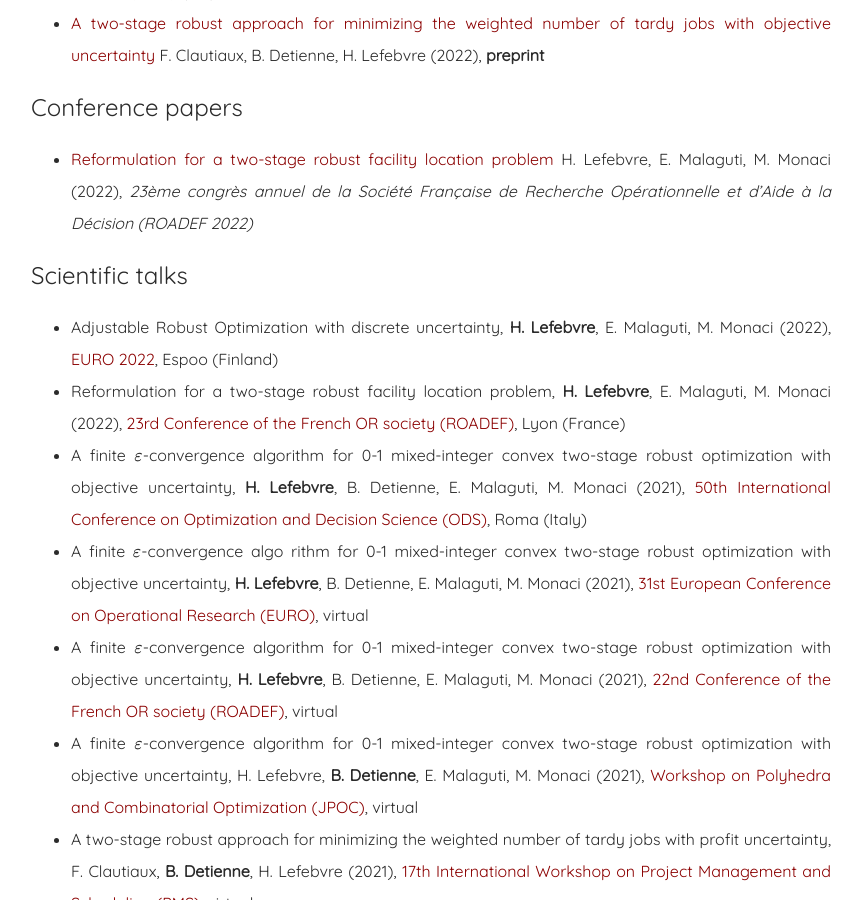
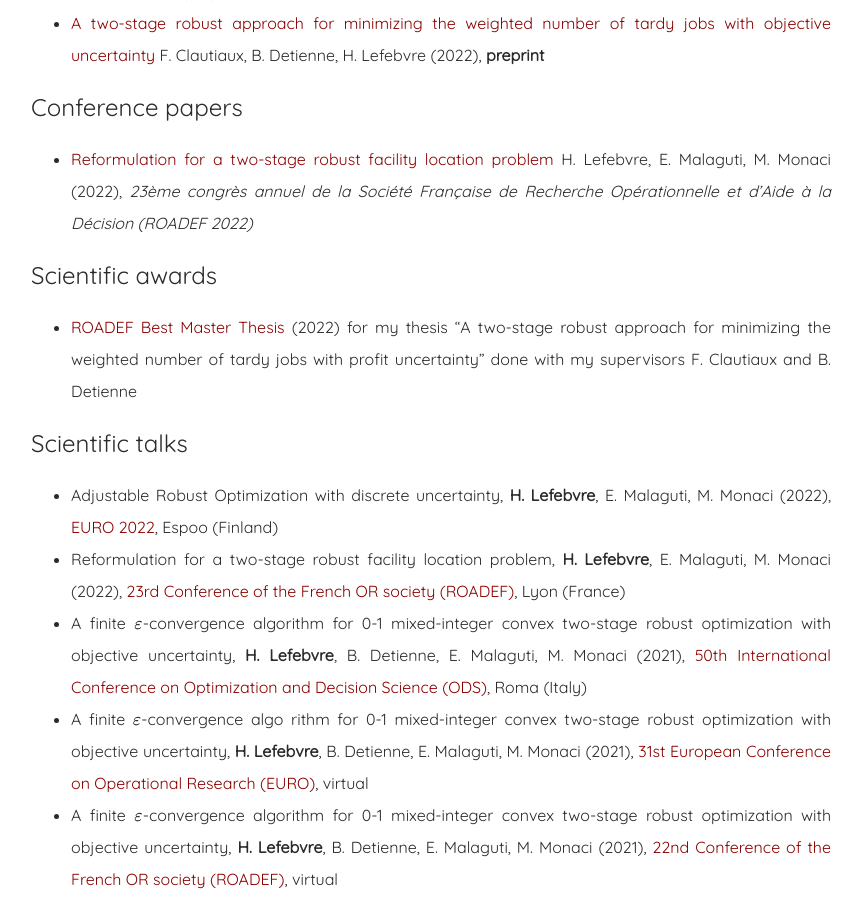
Before and after one commit to hlefebvr/hlefebvr.github.io, a Jekyll site: the page built from publications.md, in a window 1280 px wide and 900 px high, scrolled down 720 px. Shown: the whole window, without its empty margins (209-1072 px from the left). Built offline with Jekyll 4.4.1, drawn with Linux system fonts in a browser that asks for light colours; formulas are drawn with MathJax 3.

Commit message:
add award for master thesis

```diff
--- a/publications.md
+++ b/publications.md
@@ -13,6 +13,10 @@ image: roadef_2022.jpg
 ## Conference papers
 
 - [Reformulation for a two-stage robust facility location problem](https://hal.archives-ouvertes.fr/hal-03596230/document) H. Lefebvre, E. Malaguti, M. Monaci (2022), _23ème congrès annuel de la Société Française de Recherche Opérationnelle et d'Aide à la Décision (ROADEF 2022)_
+
+## Scientific awards
+
+- [ROADEF Best Master Thesis](https://www.roadef.org/roadef-prix-etudiant-master) (2022) for my thesis "A two-stage robust approach for minimizing the weighted number of tardy jobs with profit uncertainty" done with my supervisors F. Clautiaux and B. Detienne
 
 ## Scientific talks
 
```
